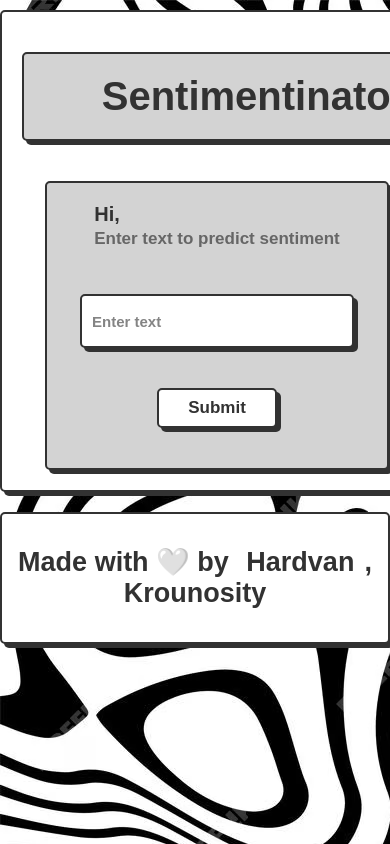
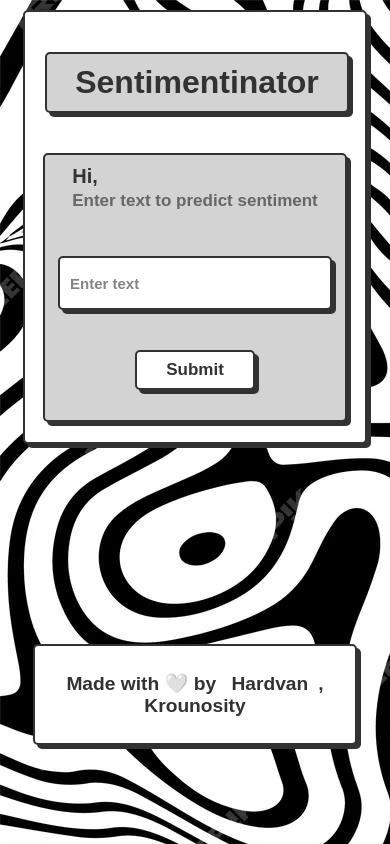
Before and after one commit to Hardvan/Sentiment-inator, a Flask app: page / in a window 390 px wide; the page is wider, and only the part inside the window is pictured. Run offline with Flask 3, Linux system fonts and the light colour scheme.

Commit message:
Responsive

```diff
--- a/static/css/index.css
+++ b/static/css/index.css
@@ -155,8 +155,9 @@ body {
   box-shadow: 4px 4px var(--main-color);
   padding: 10px 10px;
   margin: 20px auto;
+  margin-top: 200px;
   text-align: center;
-  font-size: 18px;
+  font-size: 0.8rem;
   color: var(--font-color);
   max-width: fit-content;
   width: 100%;
@@ -176,14 +177,26 @@ body {
 
 @media (max-width: 768px) {
   .title {
-    font-size: 2.5rem;
+    width: 300px;
+    font-size: 2rem;
+    padding: 10px 0;
+  }
+
+  .central-span {
+    width: 300px;
   }
 
   .input-form {
     width: 300px;
+    padding: 10px 0;
   }
 
   .result {
     width: 300px;
   }
+
+  .footer {
+    width: 300px;
+
+  }
 }
```
